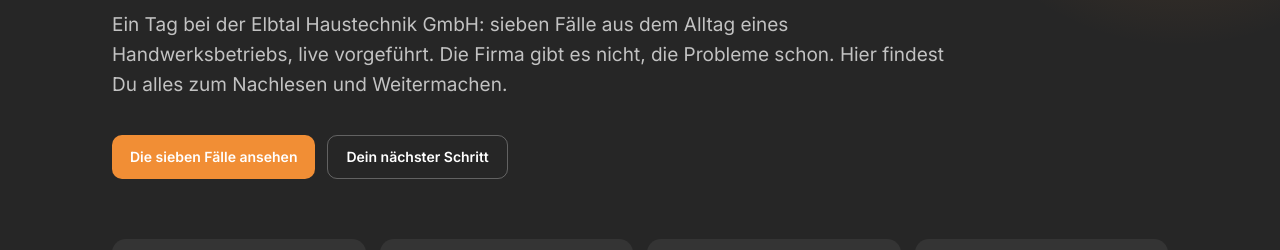
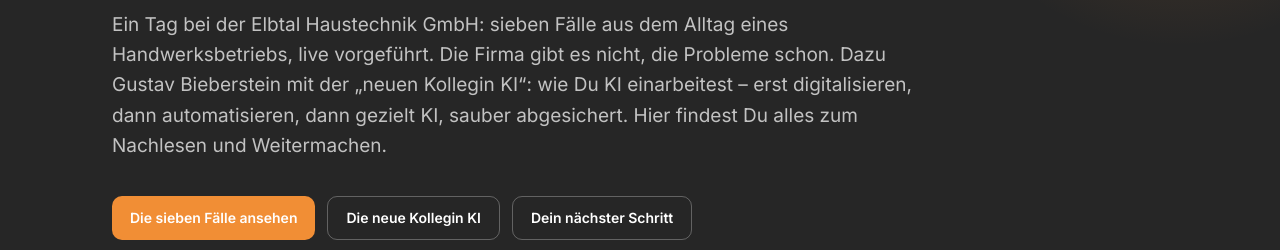
Before and after one commit to mobilplus-Systemhaus-GmbH/bnw-ki-impuls, a plain HTML site: page november/index.html in a window 1280 px wide. Shown: the part 680-930 px from the top of the page. Drawn offline with Linux system fonts and the light colour scheme.

Commit message:
Recap November: Buehne verweist auf Impuls Die neue Kollegin KI
Co-Authored-By: Claude Opus 5.5 <noreply@anthropic.com>

```diff
--- a/november/index.html
+++ b/november/index.html
@@ -304,9 +304,10 @@ a{color:inherit}
   <div class="innen">
     <div class="pille">Recap · Business Netzwerk Wilsdruff · 25. November 2026</div>
     <h1>Im Oktober das Warum. <span>Heute das Wie.</span></h1>
-    <p class="unter">Ein Tag bei der Elbtal Haustechnik GmbH: sieben Fälle aus dem Alltag eines Handwerksbetriebs, live vorgeführt. Die Firma gibt es nicht, die Probleme schon. Hier findest Du alles zum Nachlesen und Weitermachen.</p>
+    <p class="unter">Ein Tag bei der Elbtal Haustechnik GmbH: sieben Fälle aus dem Alltag eines Handwerksbetriebs, live vorgeführt. Die Firma gibt es nicht, die Probleme schon. Dazu Gustav Bieberstein mit der „neuen Kollegin KI“: wie Du KI einarbeitest – erst digitalisieren, dann automatisieren, dann gezielt KI, sauber abgesichert. Hier findest Du alles zum Nachlesen und Weitermachen.</p>
     <div class="aktionen">
       <a class="knopf" href="#faelle">Die sieben Fälle ansehen</a>
+      <a class="knopf hell" href="#kollegin-ki">Die neue Kollegin KI</a>
       <a class="knopf hell" href="#naechster-schritt">Dein nächster Schritt</a>
     </div>
     <div class="kennzahlen">
```
